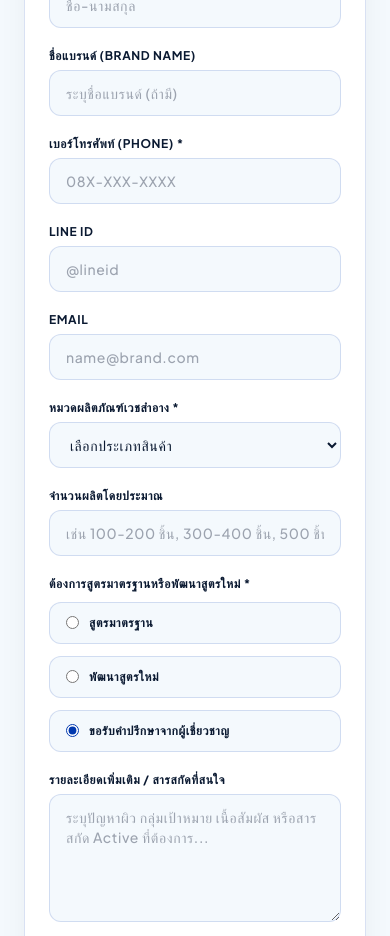
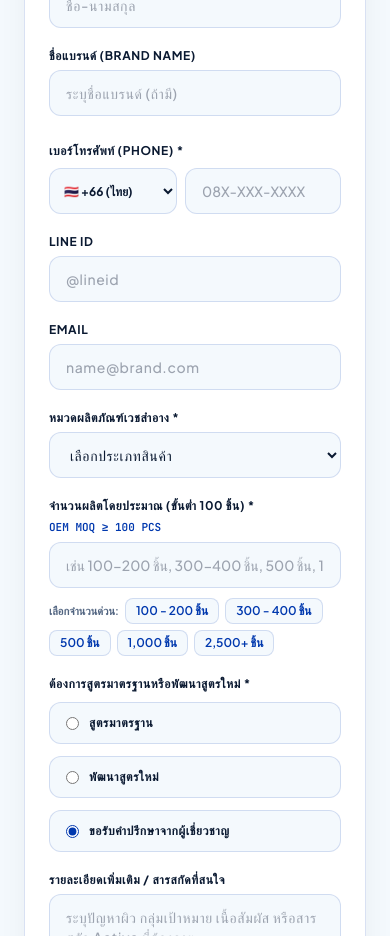
Before and after one commit to Mafuyu129/Cos_Web, a Next.js app: page /contact in a window 390 px wide. Shown: the part 920-1856 px from the top of the page. Built offline with nearby package versions, Linux system fonts and the light colour scheme; a web font is replaced by a local one.

Commit message:
feat: add phone country code selector and strict OEM MOQ validation (>= 100 pcs) to quote form

```diff
--- a/app/api/quote/route.ts
+++ b/app/api/quote/route.ts
@@ -9,6 +9,7 @@ export async function POST(req: Request) {
     const {
       contactName,
       brandName,
+      countryCode,
       phone,
       lineId,
       email,
@@ -25,6 +26,8 @@ export async function POST(req: Request) {
         { status: 400 }
       );
     }
+
+    const displayPhone = countryCode && countryCode !== "+66" && countryCode !== "+other" ? `${countryCode} ${phone}` : phone;
 
     const productTypeLabels: Record<string, string> = {
       facial: "Facial Care (ดูแลผิวหน้า: เซรั่ม, ครีม, มาสก์, กันแดด)",
@@ -81,7 +84,7 @@ export async function POST(req: Request) {
             <tr>
               <td style="padding: 8px 0; color: #64748b; font-weight: 600;">เบอร์โทรศัพท์:</td>
               <td style="padding: 8px 0; color: #0038AE; font-weight: 700; font-size: 15px;">
-                <a href="tel:${phone}" style="color: #0038AE; text-decoration: none;">${phone}</a>
+                <a href="tel:${displayPhone.replace(/[^\d+]/g, '')}" style="color: #0038AE; text-decoration: none;">${displayPhone}</a>
               </td>
             </tr>
             ${brandName ? `
--- a/components/forms/QuoteForm.tsx
+++ b/components/forms/QuoteForm.tsx
@@ -8,29 +8,130 @@ import { z } from "zod";
 import { Button } from "@/components/common/Button";
 import { useLanguage } from "@/components/providers/LanguageProvider";
 
+const COUNTRY_OPTIONS = [
+  { code: "+66", label: "🇹🇭 +66 (ไทย)" },
+  { code: "+856", label: "🇱🇦 +856 (ลาว)" },
+  { code: "+95", label: "🇲🇲 +95 (พม่า)" },
+  { code: "+855", label: "🇰🇭 +855 (กัมพูชา)" },
+  { code: "+60", label: "🇲🇾 +60 (มาเลเซีย)" },
+  { code: "+65", label: "🇸🇬 +65 (สิงคโปร์)" },
+  { code: "+84", label: "🇻🇳 +84 (เวียดนาม)" },
+  { code: "+86", label: "🇨🇳 +86 (จีน)" },
+  { code: "+81", label: "🇯🇵 +81 (ญี่ปุ่น)" },
+  { code: "+82", label: "🇰🇷 +82 (เกาหลีใต้)" },
+  { code: "+1", label: "🇺🇸 +1 (US / CA)" },
+  { code: "+44", label: "🇬🇧 +44 (UK)" },
+  { code: "+61", label: "🇦🇺 +61 (AU)" },
+  { code: "+other", label: "🌐 อื่น ๆ" }
+];
+
+const MOQ_PRESETS = [
+  "100 - 200 ชิ้น",
+  "300 - 400 ชิ้น",
+  "500 ชิ้น",
+  "1,000 ชิ้น",
+  "2,500+ ชิ้น"
+];
+
 const createQuoteSchema = (locale: "th" | "en") =>
   z
     .object({
-      contactName: z.string().min(1, locale === "th" ? "กรุณากรอกชื่อผู้ติดต่อ" : "Please enter a contact name"),
+      contactName: z
+        .string()
+        .trim()
+        .min(2, locale === "th" ? "กรุณากรอกชื่อ-นามสกุลผู้ติดต่อ (อย่างน้อย 2 ตัวอักษร)" : "Please enter a contact name (at least 2 characters)"),
       brandName: z.string().optional(),
-      phone: z.string().min(8, locale === "th" ? "กรุณากรอกเบอร์โทร" : "Please enter a phone number"),
+      countryCode: z.string().default("+66"),
+      phone: z.string().trim().min(1, locale === "th" ? "กรุณากรอกเบอร์โทรศัพท์" : "Please enter a phone number"),
       lineId: z.string().optional(),
-      email: z.string().email(locale === "th" ? "รูปแบบอีเมลไม่ถูกต้อง" : "Invalid email format").optional().or(z.literal("")),
-      productType: z.string().min(1, locale === "th" ? "กรุณาเลือกประเภทสินค้า" : "Please select a product type"),
+      email: z
+        .string()
+        .trim()
+        .email(locale === "th" ? "รูปแบบอีเมลไม่ถูกต้อง เช่น name@brand.com" : "Invalid email format")
+        .optional()
+        .or(z.literal("")),
+      productType: z.string().min(1, locale === "th" ? "กรุณาเลือกหมวดผลิตภัณฑ์ที่ต้องการผลิต" : "Please select a product category"),
       otherProductType: z.string().optional(),
-      quantity: z.string().optional(),
+      quantity: z
+        .string()
+        .trim()
+        .min(1, locale === "th" ? "กรุณาระบุจำนวนผลิตโดยประมาณ (ขั้นต่ำ 100 ชิ้น)" : "Please specify quantity (min. 100 pcs)"),
       formulaType: z.enum(["standard", "new-formula", "not-sure"], {
-        required_error: locale === "th" ? "กรุณาเลือกประเภทสูตร" : "Please select a formula direction"
+        required_error: locale === "th" ? "กรุณาเลือกรูปแบบการพัฒนาสูตร" : "Please select a formula direction"
       }),
       message: z.string().optional()
     })
     .superRefine((values, context) => {
+      // 1. Validate Other Product Type
       if (values.productType === "other" && !values.otherProductType?.trim()) {
         context.addIssue({
           code: z.ZodIssueCode.custom,
           path: ["otherProductType"],
           message: locale === "th" ? "กรุณาระบุประเภทสินค้าอื่น ๆ" : "Please specify the product type"
         });
+      }
+
+      // 2. Validate Phone Number (supports Thai 9-10 digits or International)
+      const rawDigits = values.phone.replace(/\D/g, "");
+      if (values.countryCode === "+66") {
+        if (rawDigits.length < 9 || rawDigits.length > 10) {
+          context.addIssue({
+            code: z.ZodIssueCode.custom,
+            path: ["phone"],
+            message:
+              locale === "th"
+                ? "กรุณากรอกเบอร์โทรศัพท์ 9-10 หลัก (เช่น 08X-XXX-XXXX หรือ 02-XXX-XXXX)"
+                : "Please enter a valid 9-10 digit phone number (e.g. 08X-XXX-XXXX)"
+          });
+        } else if (!/^(0[2-9]\d{7,8}|[2-9]\d{7,8})$/.test(rawDigits)) {
+          context.addIssue({
+            code: z.ZodIssueCode.custom,
+            path: ["phone"],
+            message:
+              locale === "th"
+                ? "รูปแบบเบอร์โทรศัพท์ไม่ถูกต้อง (เช่น 08X-XXX-XXXX หรือ 09X-XXX-XXXX)"
+                : "Invalid phone format (e.g. 08X-XXX-XXXX)"
+          });
+        }
+      } else {
+        if (rawDigits.length < 6 || rawDigits.length > 15) {
+          context.addIssue({
+            code: z.ZodIssueCode.custom,
+            path: ["phone"],
+            message:
+              locale === "th"
+                ? "กรุณากรอกหมายเลขโทรศัพท์ต่างประเทศให้ถูกต้อง (ตัวเลข 6-15 หลัก)"
+                : "Please enter a valid international phone number (6-15 digits)"
+          });
+        }
+      }
+
+      // 3. Validate Quantity (OEM Minimum Order >= 100 pieces)
+      if (values.quantity) {
+        const matches = values.quantity.replace(/,/g, "").match(/\d+/g);
+        if (!matches || matches.length === 0) {
+          context.addIssue({
+            code: z.ZodIssueCode.custom,
+            path: ["quantity"],
+            message:
+              locale === "th"
+                ? "กรุณาระบุจำนวนเป็นตัวเลข (ขั้นต่ำเริ่มต้นที่ 100 ชิ้นขึ้นไป)"
+                : "Please specify quantity using numbers (minimum 100 pcs)"
+          });
+        } else {
+          const numbers = matches.map((n) => parseInt(n, 10));
+          const minVal = Math.min(...numbers);
+          if (minVal < 100) {
+            context.addIssue({
+              code: z.ZodIssueCode.custom,
+              path: ["quantity"],
+              message:
+                locale === "th"
+                  ? `จำนวนผลิตขั้นต่ำของโรงงานคือ 100 ชิ้นขึ้นไป (ระบุมา ${minVal} ชิ้น - หากต้องการ 1 ชิ้นเพื่อทดลองใช้ สามารถสั่งซื้อขนาดทดลองผ่าน Shopee ทางการได้)`
+                  : `Minimum OEM production order is 100 pcs (specified ${minVal} pcs. For 1 pc sample, please order via our official Shopee store).`
+            });
+          }
+        }
       }
     });
 
@@ -40,7 +141,12 @@ const inputClass =
   "mt-1.5 w-full rounded-xl border border-[#0038AE]/15 bg-[#F4F9FD] px-4 py-3 text-sm font-medium text-text-dark outline-none transition focus:border-[#0038AE] focus:bg-white focus:ring-2 focus:ring-[#48ACD6]/30 dark:border-white/10 dark:bg-white/[0.05] dark:text-white dark:focus:border-[#48ACD6]";
 
 function ErrorText({ message }: { message?: string }) {
-  return message ? <p className="mt-1 text-xs font-semibold text-red-500">{message}</p> : null;
+  return message ? (
+    <p className="mt-1.5 flex items-center gap-1.5 text-xs font-semibold text-rose-500 dark:text-rose-400">
+      <AlertCircle size={13} className="shrink-0" />
+      <span>{message}</span>
+    </p>
+  ) : null;
 }
 
 export function QuoteForm() {
@@ -54,11 +160,16 @@ export function QuoteForm() {
     handleSubmit,
     watch,
     reset,
+    setValue,
     formState: { errors }
   } = useForm<QuoteFormValues>({
     resolver: zodResolver(quoteSchema),
-    defaultValues: { formulaType: "not-sure" }
+    defaultValues: {
+      countryCode: "+66",
+      formulaType: "not-sure"
+    }
   });
+
   const productType = watch("productType");
 
   async function onSubmit(values: QuoteFormValues) {
@@ -129,29 +240,67 @@ export function QuoteForm() {
       </div>
 
       <div className="grid gap-5 md:grid-cols-2">
+        {/* Contact Name */}
         <label className="text-xs font-bold uppercase tracking-wider text-text-dark dark:text-white">
           {locale === "th" ? "ชื่อผู้ติดต่อ (Contact Name)" : "Contact name"} *
-          <input className={inputClass} placeholder={locale === "th" ? "ชื่อ-นามสกุล" : "Full name"} {...register("contactName")} />
+          <input
+            className={inputClass}
+            placeholder={locale === "th" ? "ชื่อ-นามสกุล" : "Full name"}
+            {...register("contactName")}
+          />
           <ErrorText message={errors.contactName?.message} />
         </label>
+
+        {/* Brand Name */}
         <label className="text-xs font-bold uppercase tracking-wider text-text-dark dark:text-white">
           {locale === "th" ? "ชื่อแบรนด์ (Brand Name)" : "Brand name"}
-          <input className={inputClass} placeholder={locale === "th" ? "ระบุชื่อแบรนด์ (ถ้ามี)" : "Optional"} {...register("brandName")} />
+          <input
+            className={inputClass}
+            placeholder={locale === "th" ? "ระบุชื่อแบรนด์ (ถ้ามี)" : "Optional"}
+            {...register("brandName")}
+          />
         </label>
-        <label className="text-xs font-bold uppercase tracking-wider text-text-dark dark:text-white">
-          {locale === "th" ? "เบอร์โทรศัพท์ (Phone)" : "Phone"} *
-          <input className={inputClass} placeholder="08X-XXX-XXXX" {...register("phone")} />
+
+        {/* Phone with Country Code Selector */}
+        <div>
+          <label className="text-xs font-bold uppercase tracking-wider text-text-dark dark:text-white">
+            {locale === "th" ? "เบอร์โทรศัพท์ (Phone)" : "Phone"} *
+          </label>
+          <div className="mt-1.5 flex gap-2">
+            <select
+              className="w-32 shrink-0 rounded-xl border border-[#0038AE]/15 bg-[#F4F9FD] px-2.5 py-3 text-xs font-bold text-text-dark outline-none transition focus:border-[#0038AE] focus:bg-white focus:ring-2 focus:ring-[#48ACD6]/30 dark:border-white/10 dark:bg-white/[0.05] dark:text-white dark:focus:border-[#48ACD6]"
+              {...register("countryCode")}
+            >
+              {COUNTRY_OPTIONS.map((item) => (
+                <option key={item.code} value={item.code}>
+                  {item.label}
+                </option>
+              ))}
+            </select>
+            <input
+              className={`${inputClass} !mt-0 flex-1`}
+              placeholder="08X-XXX-XXXX"
+              maxLength={15}
+              {...register("phone")}
+            />
+          </div>
           <ErrorText message={errors.phone?.message} />
-        </label>
+        </div>
+
+        {/* Line ID */}
         <label className="text-xs font-bold uppercase tracking-wider text-text-dark dark:text-white">
           Line ID
           <input className={inputClass} placeholder="@lineid" {...register("lineId")} />
         </label>
+
+        {/* Email */}
         <label className="text-xs font-bold uppercase tracking-wider text-text-dark dark:text-white">
           Email
           <input className={inputClass} type="email" placeholder="name@brand.com" {...register("email")} />
           <ErrorText message={errors.email?.message} />
         </label>
+
+        {/* Product Type */}
         <label className="text-xs font-bold uppercase tracking-wider text-text-dark dark:text-white">
           {locale === "th" ? "หมวดผลิตภัณฑ์เวชสำอาง" : "Product Category"} *
           <select className={inputClass} {...register("productType")}>
@@ -166,8 +315,10 @@ export function QuoteForm() {
           </select>
           <ErrorText message={errors.productType?.message} />
         </label>
+
+        {/* Other Product Type */}
         {productType === "other" ? (
-          <label className="text-xs font-bold uppercase tracking-wider text-text-dark dark:text-white">
+          <label className="text-xs font-bold uppercase tracking-wider text-text-dark dark:text-white md:col-span-2">
             {locale === "th" ? "ระบุประเภทสินค้าอื่น ๆ" : "Specify product type"} *
             <input
               className={inputClass}
@@ -177,8 +328,18 @@ export function QuoteForm() {
             <ErrorText message={errors.otherProductType?.message} />
           </label>
         ) : null}
-        <label className="text-xs font-bold uppercase tracking-wider text-text-dark dark:text-white md:col-span-2">
-          {locale === "th" ? "จำนวนผลิตโดยประมาณ" : "Estimated quantity"}
+
+        {/* Quantity with MOQ validation & quick preset pills */}
+        <div className="md:col-span-2">
+          <div className="flex flex-wrap items-center justify-between gap-1">
+            <label className="text-xs font-bold uppercase tracking-wider text-text-dark dark:text-white">
+              {locale === "th" ? "จำนวนผลิตโดยประมาณ (ขั้นต่ำ 100 ชิ้น)" : "Estimated quantity (Min. 100 pcs)"} *
+            </label>
+            <span className="font-mono text-[11px] font-bold text-[#0038AE] dark:text-[#48ACD6]">
+              OEM MOQ &ge; 100 PCS
+            </span>
+          </div>
+
           <input
             className={inputClass}
             placeholder={
@@ -188,7 +349,30 @@ export function QuoteForm() {
             }
             {...register("quantity")}
           />
-        </label>
+
+          {/* Quick MOQ Preset Chips */}
+          <div className="mt-2.5 flex flex-wrap items-center gap-1.5">
+            <span className="text-[11px] font-semibold text-text-muted dark:text-text-light/70">
+              {locale === "th" ? "เลือกจำนวนด่วน:" : "Quick MOQ:"}
+            </span>
+            {MOQ_PRESETS.map((preset) => (
+              <button
+                key={preset}
+                type="button"
+                onClick={() => {
+                  setValue("quantity", preset, { shouldValidate: true });
+                }}
+                className="rounded-lg border border-[#0038AE]/15 bg-[#F4F9FD] px-2.5 py-1 text-xs font-semibold text-[#0038AE] transition hover:border-[#48ACD6] hover:bg-white dark:border-white/10 dark:bg-white/[0.04] dark:text-[#48ACD6] dark:hover:bg-white/10"
+              >
+                {preset}
+              </button>
+            ))}
+          </div>
+
+          <ErrorText message={errors.quantity?.message} />
+        </div>
+
+        {/* Formula Direction */}
         <fieldset className="text-xs font-bold uppercase tracking-wider text-text-dark dark:text-white md:col-span-2">
           <legend>{locale === "th" ? "ต้องการสูตรมาตรฐานหรือพัฒนาสูตรใหม่" : "Formula direction"} *</legend>
           <div className="mt-2.5 grid gap-3 md:grid-cols-3">
@@ -208,6 +392,8 @@ export function QuoteForm() {
           </div>
           <ErrorText message={errors.formulaType?.message} />
         </fieldset>
+
+        {/* Additional Details */}
         <label className="text-xs font-bold uppercase tracking-wider text-text-dark dark:text-white md:col-span-2">
           {locale === "th" ? "รายละเอียดเพิ่มเติม / สารสกัดที่สนใจ" : "Additional details / Target Actives"}
           <textarea
@@ -221,6 +407,7 @@ export function QuoteForm() {
           />
         </label>
       </div>
+
       <Button type="submit" disabled={isSubmitting} className="mt-7 w-full md:w-auto">
         {isSubmitting ? (
           <>
```
